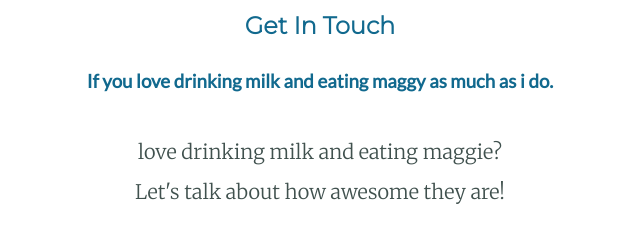
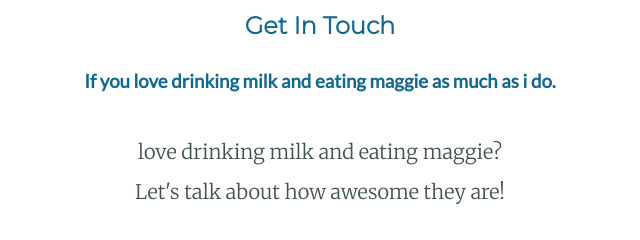
Before and after one commit to Yashraj-1/1st-personal_site, a plain HTML site: page index.html in a window 1280 px wide. Shown: the part 2374-2614 px from the top of the page, 320-960 px from the left. Drawn offline with Linux system fonts and the light colour scheme.

Commit message:
Update index.html
Updated sp

```diff
--- a/index.html
+++ b/index.html
@@ -44,7 +44,7 @@
     <hr>
     <div class="contact-me">
       <h2>Get In Touch</h2>
-      <h3>If you love drinking milk and eating maggy as much as i do.</h3>
+      <h3>If you love drinking milk and eating maggie as much as i do.</h3>
       <p class="end-intro">love drinking milk and eating maggie? Let's talk about how awesome they are!</p>
       <a class="btn" href="https://yashraj-1.github.io/allaboutarth/">CONTACT ME</a>
     </div>
```
